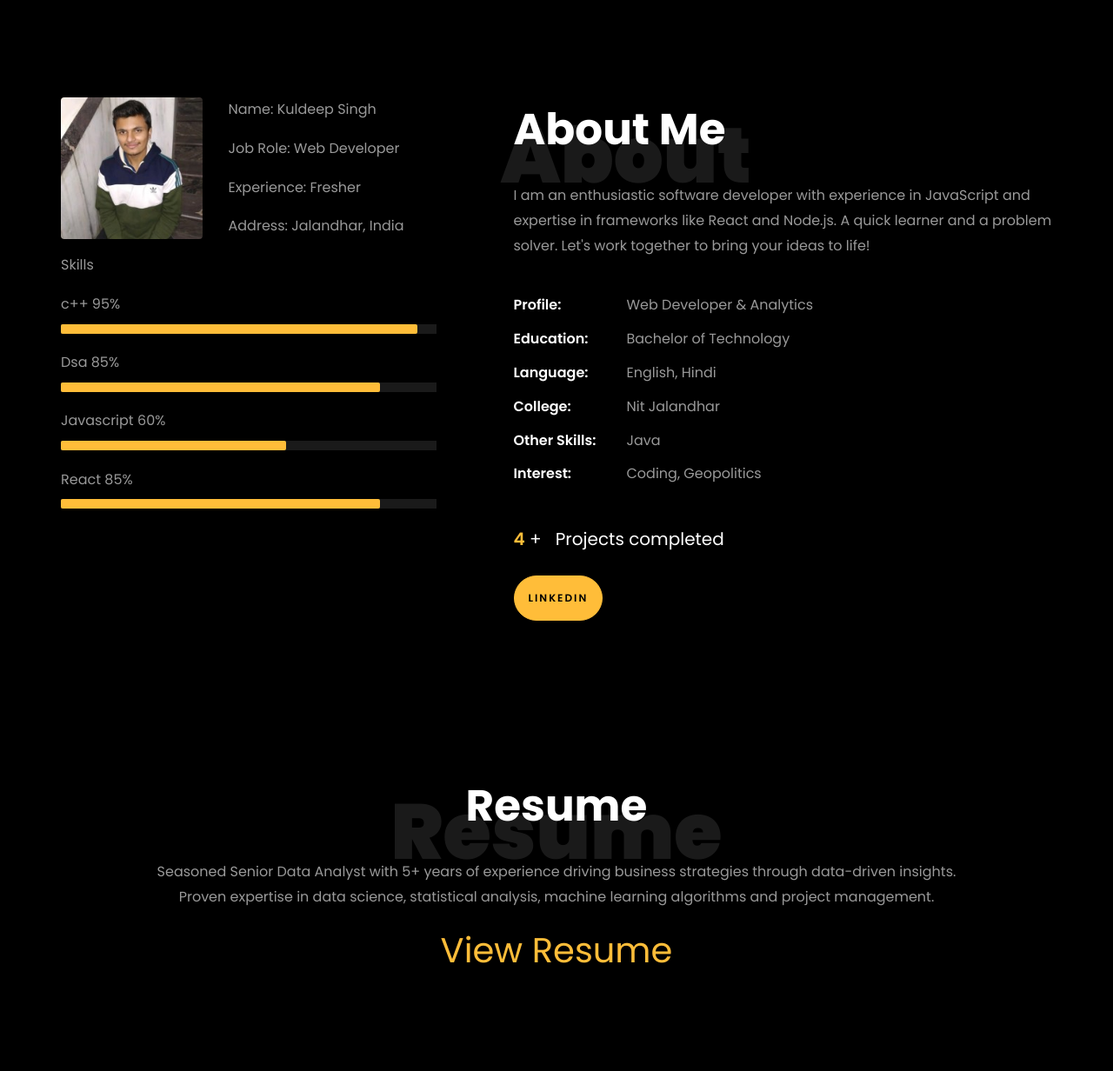
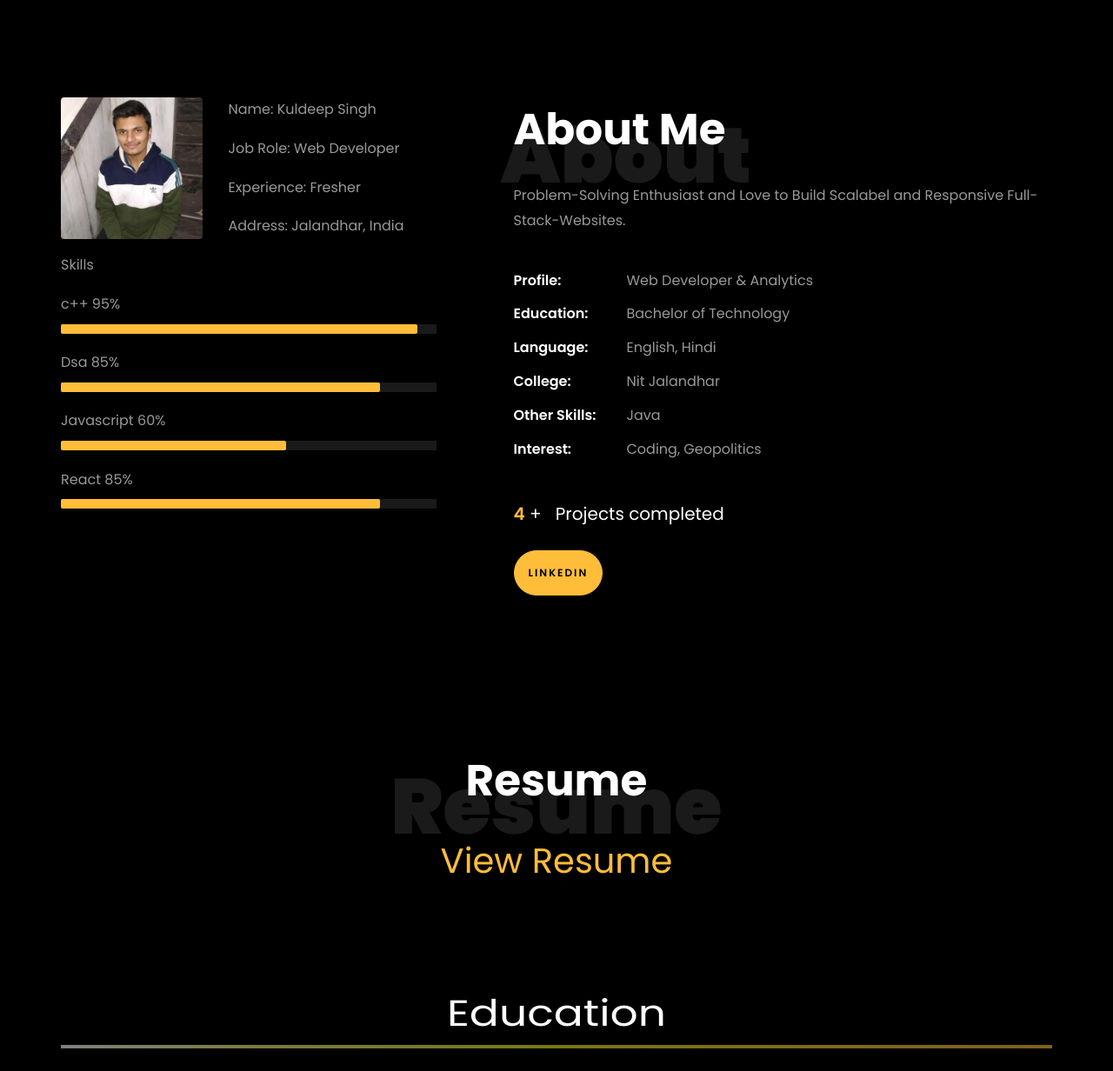
Before and after one commit to revealch/MyPortfolio, a plain HTML site: page index.html in a window 1280 px wide. Shown: the part 750-1982 px from the top of the page at 87% size. Drawn offline with Linux system fonts and the light colour scheme; files whose address does not match are found by name.

Commit message:
Update index.html

```diff
--- a/index.html
+++ b/index.html
@@ -266,7 +266,7 @@
 								<h1 class="big">About</h1>
 								<h2 class="mb-4">About Me</h2>
 
-								<p>I am an enthusiastic software developer with experience in JavaScript and expertise in frameworks like React and Node.js. A quick learner and a problem solver. Let's work together to bring your ideas to life!</p>
+								<p>Problem-Solving Enthusiast and Love to Build Scalabel and Responsive Full-Stack-Websites.</p>
 								<ul class="about-info mt-4 px-md-0 px-2">
 									<li class="d-flex"><span>Profile:</span> <span>Web Developer &amp; Analytics</span></li>
 									<li class="d-flex"><span>Education:</span> <span>Bachelor of Technology</span></li>
@@ -304,9 +304,6 @@
           <div class="col-md-10 heading-section text-center ftco-animate">
           	<h1 class="big big-2">Resume</h1>
             <h2 class="mb-4">Resume</h2>
-            <p>Seasoned Senior Data Analyst with 5+ years of experience driving business strategies through data-driven insights. Proven expertise in data science, statistical analysis, machine learning algorithms and project management.
-
-			</p>
 			<h1><a href="https://docs.google.com/document/d/1iTg5zRg_dPTQpRCa-wUggg1uGnDIFWag747UxF-z2t4/edit?usp=sharing">View Resume</a></h1>
           </div>
         </div>
```
